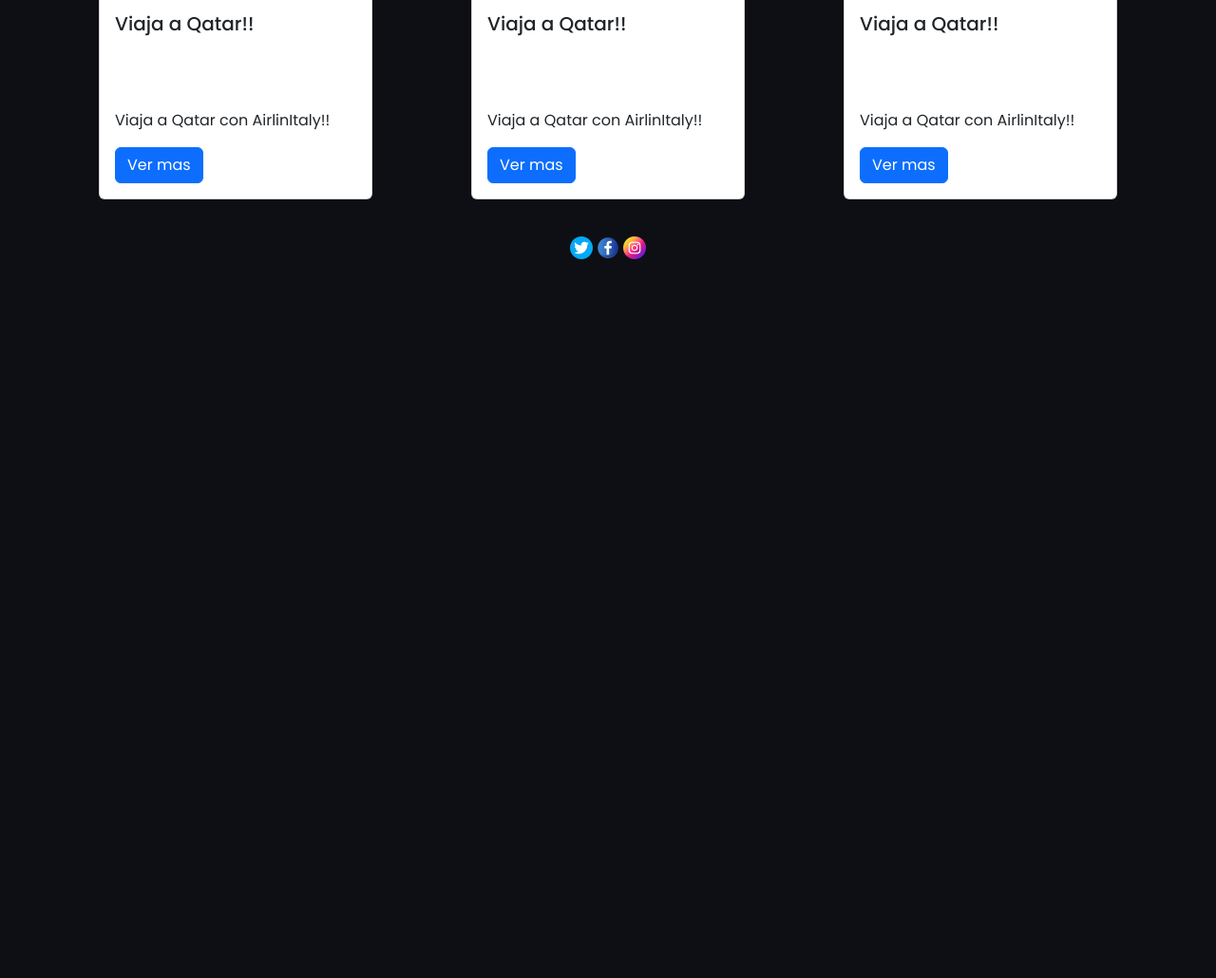
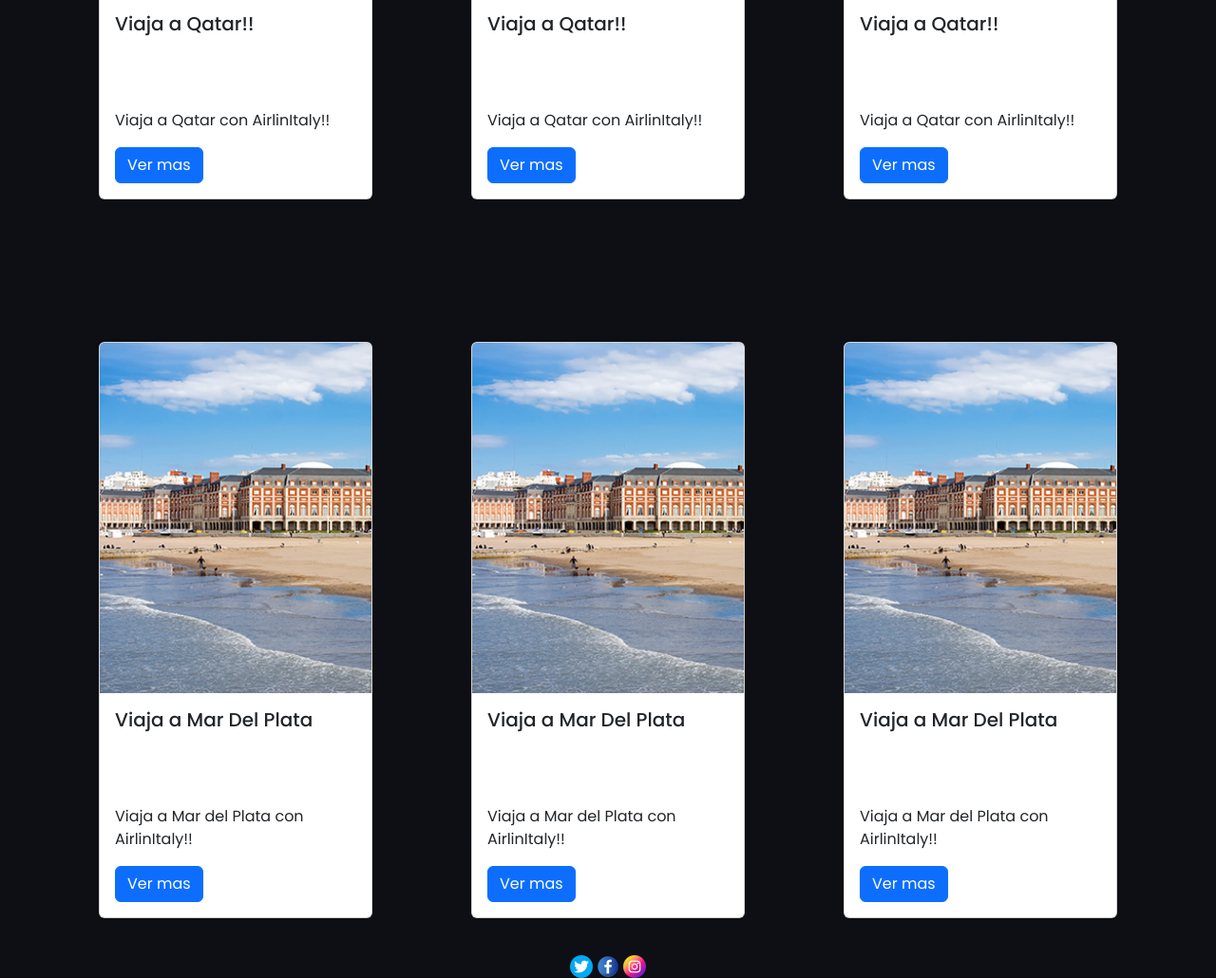
Before and after one commit to Mattia-rc/coder, a website: page paginas/ofertas.html in a window 1280 px wide. Shown: the part 679-1709 px from the top of the page at 95% size. Before the commit the page ends 952 px from the top, so only its background shows below. Drawn offline with nearby package versions, Linux system fonts and the light colour scheme.

Commit message:
Agregando

```diff
--- a/paginas/ofertas.html
+++ b/paginas/ofertas.html
@@ -86,6 +86,34 @@
   </div>
 </div>
 </div>
+
+
+<div class="d-flex flex-2">
+  <div class="card" style="width: 18rem;">
+    <img src="../img/MDQ_279x360 (1).jpg" class="card-img-top" alt="...">
+    <div class="card-body">
+      <h5 class="card-title">Viaja a Mar Del Plata</h5>
+      <p class="card-text">Viaja a Mar del Plata con AirlinItaly!!</p>
+      <a href="#" class="btn btn-primary">Ver mas</a>
+    </div>
+  </div>
+  <div class="card" style="width: 18rem;">
+    <img src="../img/MDQ_279x360 (1).jpg" class="card-img-top" alt="...">
+    <div class="card-body">
+      <h5 class="card-title">Viaja a Mar Del Plata</h5>
+      <p class="card-text">Viaja a Mar del Plata con AirlinItaly!!</p>
+      <a href="#" class="btn btn-primary">Ver mas</a>
+    </div>
+  </div>
+  <div class="card" style="width: 18rem;">
+    <img src="../img/MDQ_279x360 (1).jpg" class="card-img-top" alt="...">
+    <div class="card-body">
+      <h5 class="card-title">Viaja a Mar Del Plata</h5>
+      <p class="card-text">Viaja a Mar del Plata con AirlinItaly!!</p>
+      <a href="#" class="btn btn-primary">Ver mas</a>
+    </div>
+  </div>
+</div>
 <!-- fin container -->
 </main>
  <!-- inicio footer -->
--- a/scss/estilos.scss
+++ b/scss/estilos.scss
@@ -427,6 +427,7 @@
 
   .flex-2 {
     padding-top: 0px;
+    margin-top: 3%;
   }
 
   .container-fluid-2{
@@ -444,7 +445,7 @@
 }
 
   .img_gobernato img{
-    width: 480px;
+    width: 360px;
   }
 
 
```
Also changed, not shown: paginas/nosotros.html (+1 -0 lines), estilos/estilos.css, img/MDQ_279x360 (1).jpg (added).
